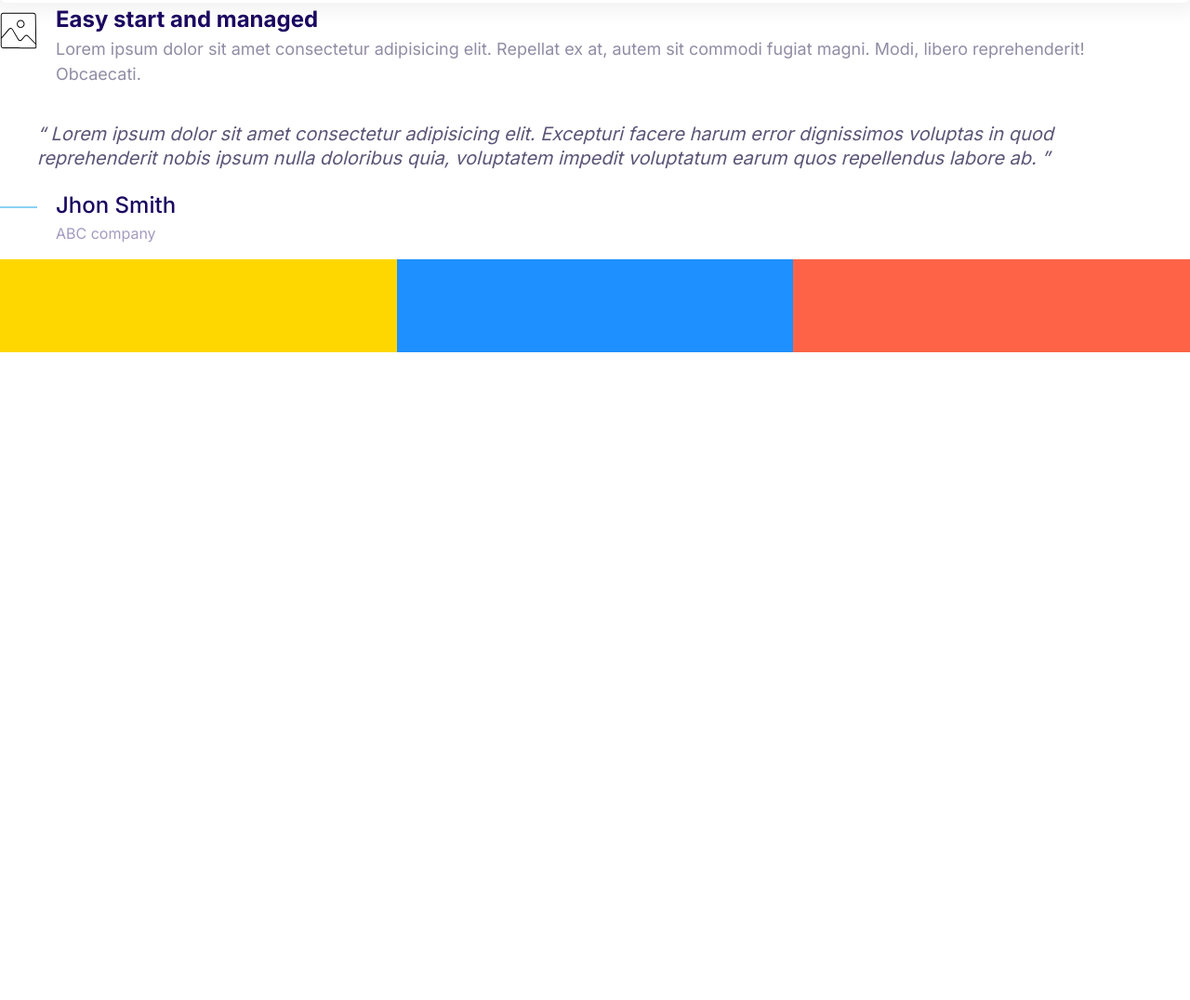
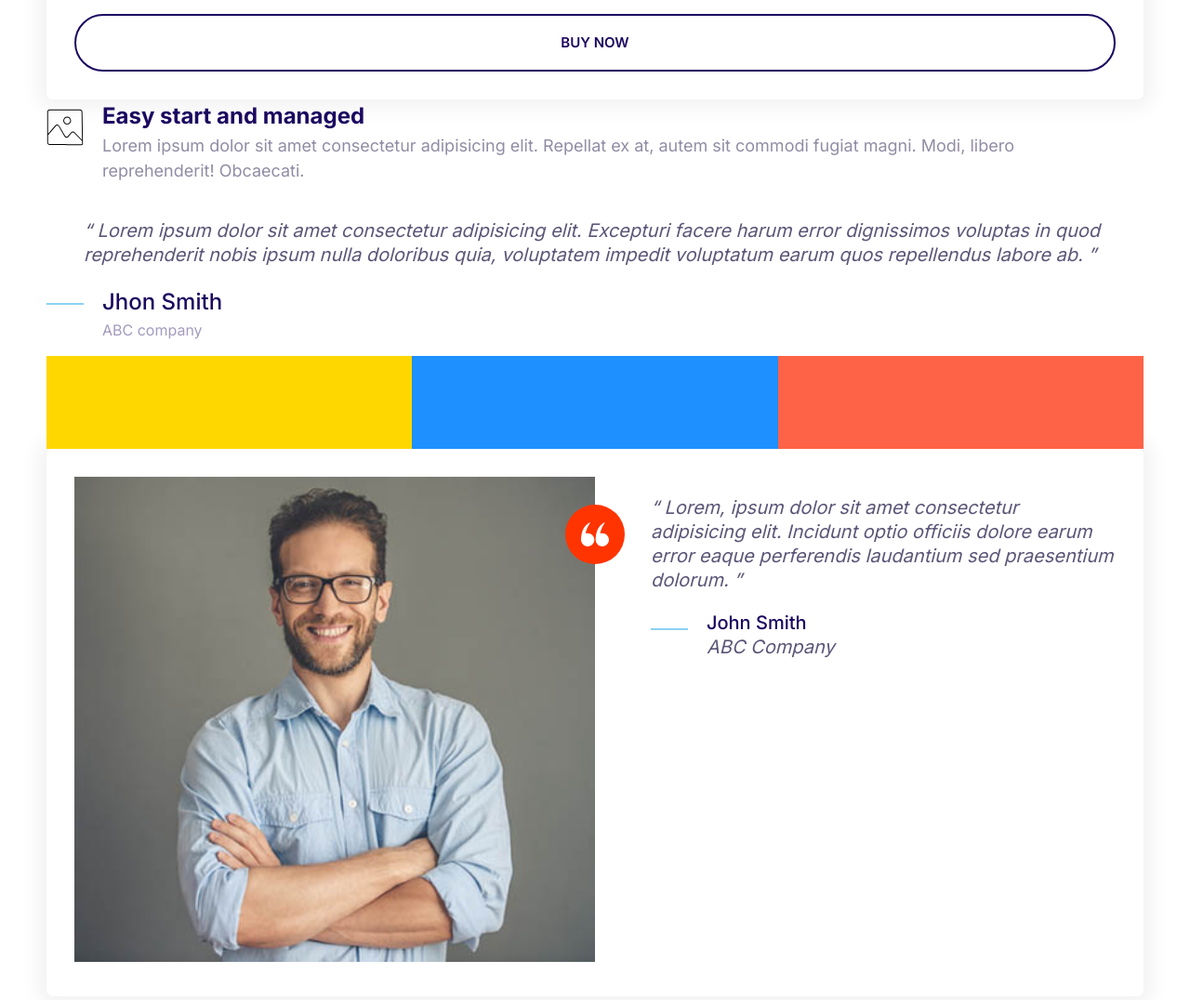
Before and after one commit to bharath-070/cloudfy, a plain HTML site: page moshify/index.html in a window 1280 px wide. Shown: the part 1574-2650 px from the top of the page at 93% size. Before the commit the page ends 1953 px from the top, so only its background shows below. Drawn offline with Linux system fonts and the light colour scheme.

Commit message:
testimonials

```diff
--- a/moshify/css/styles.css
+++ b/moshify/css/styles.css
@@ -101,8 +101,15 @@ a{
     width: 40px;
     height: 40px;
 }
+.icon--small{
+  width: 30px;
+  height: 30px;
+}
 .icon--primary{
     fill: var(--color-primary);
+}
+.icon--white{
+  fill: #fff;
 }
 .icon-container{
     background: #f3f9f3;
@@ -112,6 +119,9 @@ a{
     display: inline-flex;
     justify-content: center;
     align-items: center;
+}
+.icon-container--accent{
+  background: var(--color-accent);
 }
 /*buttons*/
 .btn{
@@ -147,18 +157,18 @@ a{
 .btn--accent:hover{
     background: #ec3000;
 }
+.btn--outline{
+  background: #fff;
+  color: var(--color-headings);
+  border: 2px solid var(--color-headings);
+}
+.btn--outline:hover{
+  background: var(--color-headings);
+  color: #fff;
+}
 .btn--block{
     width: 100%;
     display: inline-block;
-}
-.btn--outline{
-    background: #fff;
-    color: var(--color-headings);
-    border: 2px solid var(--color-headings);
-}
-.btn--outline:hover{
-    background: var(--color-headings);
-    color: #fff;
 }
 /*inputs*/
 .input{
@@ -285,6 +295,21 @@ a{
   .grid{
     display: grid;
   }
+  /*testimonial*/
+  .testimonial{
+    padding: 3rem;
+  }
+  .testimonial__image{
+    position: relative;
+  }
+  .testimonial__image > img{
+    width: 100%;
+  }
+  .testimonial__image > .icon-container{
+    position: absolute;
+    top: 3rem;
+    right: -32px;
+  }
 /*media query*/
 @media  screen and (min-width:1024px) {
     body{
@@ -350,4 +375,15 @@ a{
     .grid--1x2{
         grid-template-columns: repeat(2,1fr);
     }
+    .testimonial__image{
+      margin: 0;
+    }
+    .testimonial .quote,
+    .testimonial .quote__author{
+      font-size: 2rem;
+    }
+    .testimonial .quote{
+      margin-left: 6rem;
+      margin-right: 0;
+    }
 }
--- a/moshify/index.html
+++ b/moshify/index.html
@@ -13,7 +13,7 @@
     <link rel="stylesheet" href="/moshify/css/normalize.css" />
     <link rel="stylesheet" href="/moshify/css/styles.css" />
   </head>
-  <body>
+  <body style="padding: 5rem">
     <h1>Heading 1</h1>
     <h2>Heading 2</h2>
     <h3>Heading 3</h3>
@@ -111,5 +111,37 @@
       <div style="height: 100px; background: dodgerblue"></div>
       <div style="height: 100px; background: tomato"></div>
     </div>
+    <div class="card testimonial">
+      <div class="grid grid--1x2">
+        <div class="testimonial__image">
+          <img src="images/testimonial.jpg" alt="A happy, smiling customer" />
+          <span class="icon-container icon-container--accent">
+            <svg class="icon icon--white icon--small">
+              <use xlink:href="images/sprite.svg#quotes"></use>
+            </svg>
+          </span>
+        </div>
+        <blockquote class="quote">
+          <p class="quote__text">
+            Lorem, ipsum dolor sit amet consectetur adipisicing elit. Incidunt
+            optio officiis dolore earum error eaque perferendis laudantium sed
+            praesentium dolorum.
+          </p>
+          <footer>
+            <div class="media">
+              <div class="media__image">
+                <svg class="icon icon--primary quote__line">
+                  <use xlink:href="images/sprite.svg#line"></use>
+                </svg>
+              </div>
+              <div class="media__body">
+                <h3 class="media__title quote__author">John Smith</h3>
+                <p class="quote__organization">ABC Company</p>
+              </div>
+            </div>
+          </footer>
+        </blockquote>
+      </div>
+    </div>
   </body>
 </html>
```
Also changed, not shown: moshify/components/testimonilas.html (added, +32 -0 lines), moshify/images/testimonial.jpg (added).
